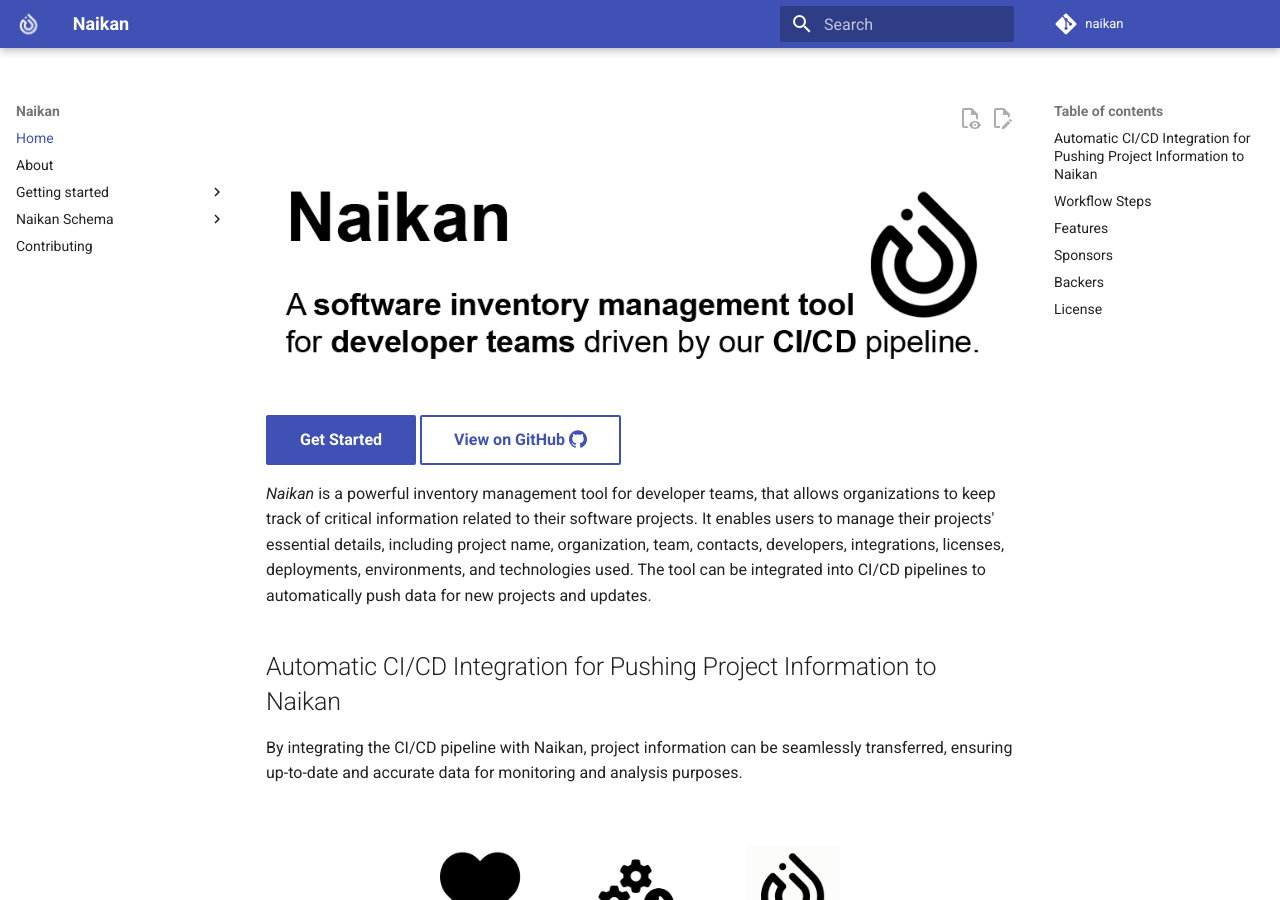
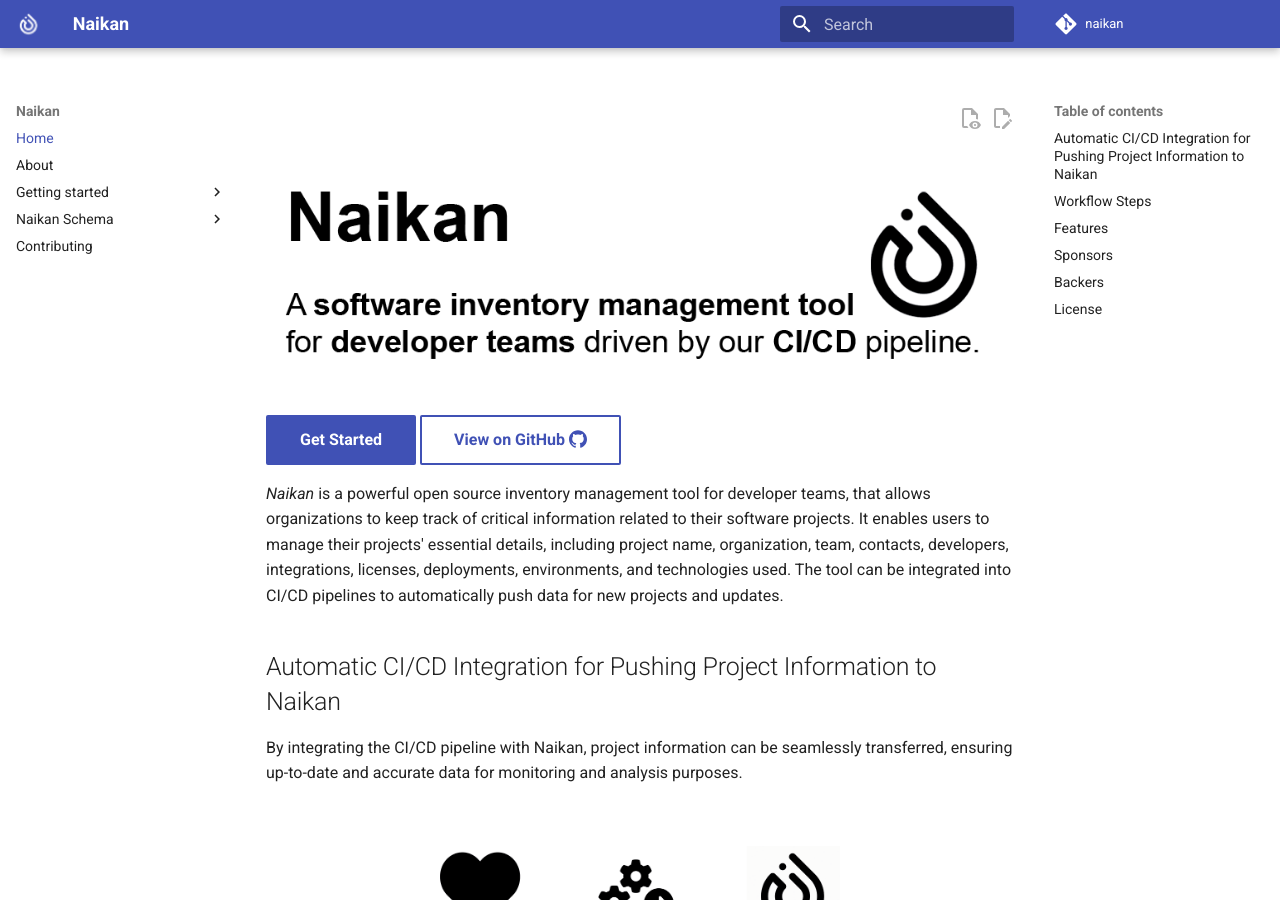
Before and after one commit to enofex/naikan, an MkDocs documentation site: the page built from docs/index.md, in a window 1280 px wide and 900 px high. Built offline with MkDocs 1.6.1 and Material for MkDocs 9.7.7, drawn with Linux system fonts in a browser that asks for light colours; comment, search, counter and statistics services are not loaded.

Commit message:
Open source is open source now

```diff
--- a/docs/index.md
+++ b/docs/index.md
@@ -5,7 +5,7 @@
 [Get Started](./getting-started/){ .md-button .md-button--primary }
 [View on GitHub :simple-github:](https://github.com/enofex/naikan){ .md-button }
 
-*Naikan* is a powerful inventory management tool for developer teams, that allows organizations to keep track of critical
+*Naikan* is a powerful open source inventory management tool for developer teams, that allows organizations to keep track of critical
 information related to their software projects. It enables users to manage their projects' essential
 details, including project name, organization, team, contacts, developers, integrations, licenses,
 deployments, environments, and technologies used. The tool can be integrated into CI/CD pipelines to
```
Also changed, not shown: docs/about.md (+1 -1 lines).
